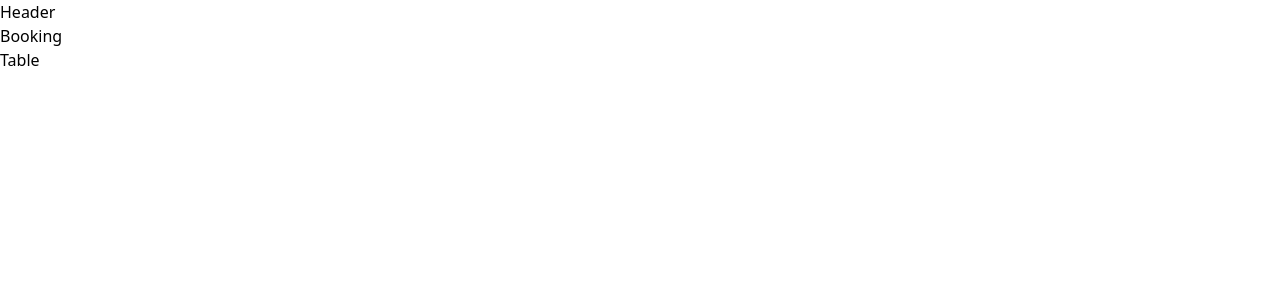
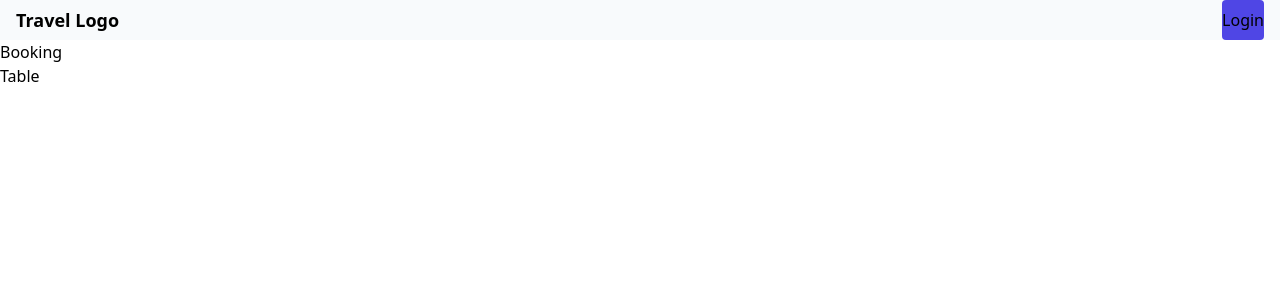
Before and after one commit to alexander784/Flight, a React (Create React App) app: page / in a window 1280 px wide. Shown: the top 300 px of the page. Built offline with nearby package versions, Linux system fonts and the light colour scheme.

Commit message:
Structure Header section

```diff
--- a/src/components/Header.js
+++ b/src/components/Header.js
@@ -2,7 +2,12 @@
 
 const Header = () => {
   return (
-    <div>Header</div>
+    <header className="w-full px-4 bg-slate-50">
+        <nav className="flex items-center justify-between max-w-6x1 mx-auto">
+            <a href="/" className="text-lg font-bold">Travel Logo</a>
+            <button className="bg-indigo-600 text-whitepx-6 py-2 rounded font-medium ">Login</button>
+        </nav>
+    </header>
   )
 }
 
```
